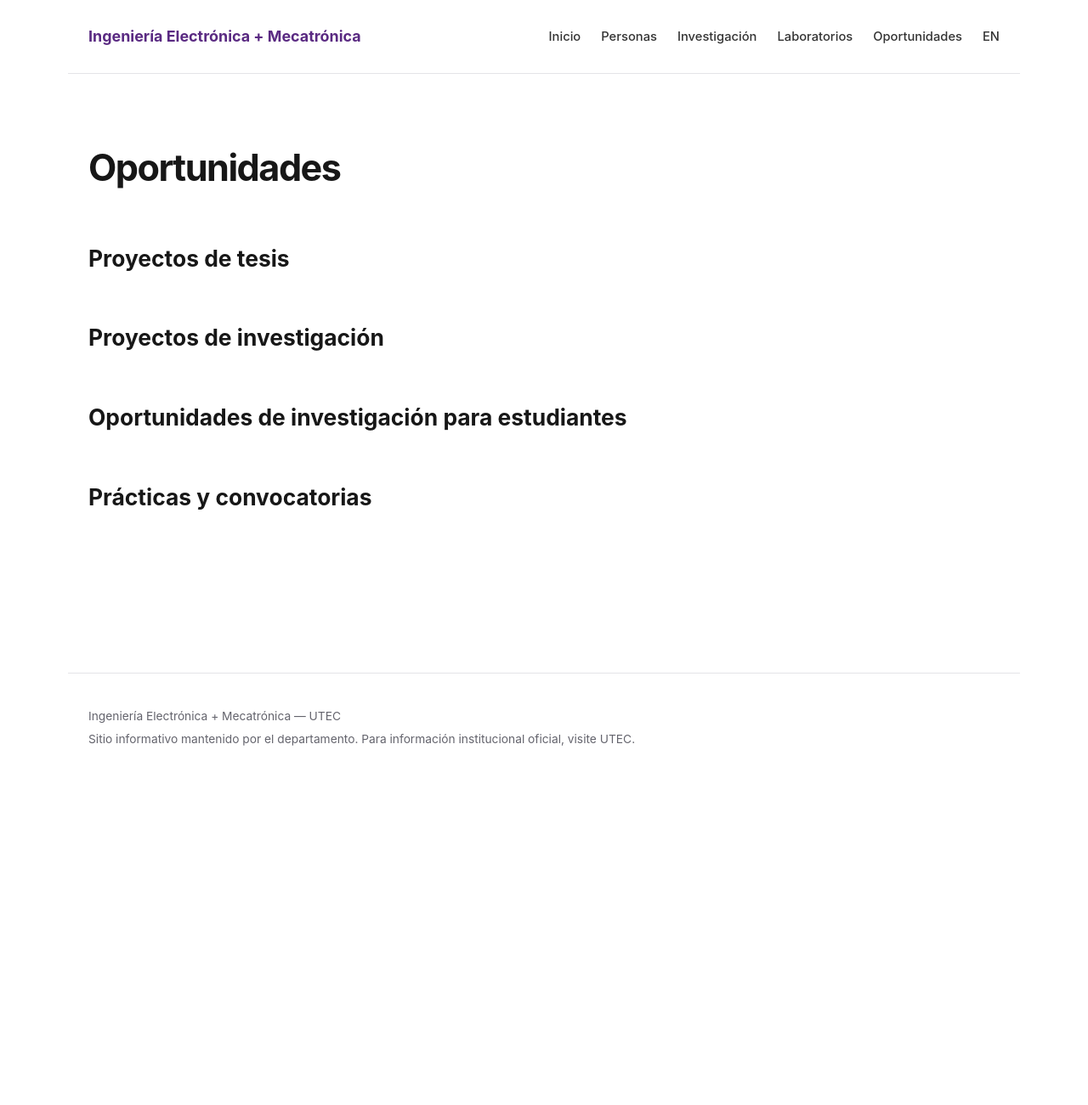
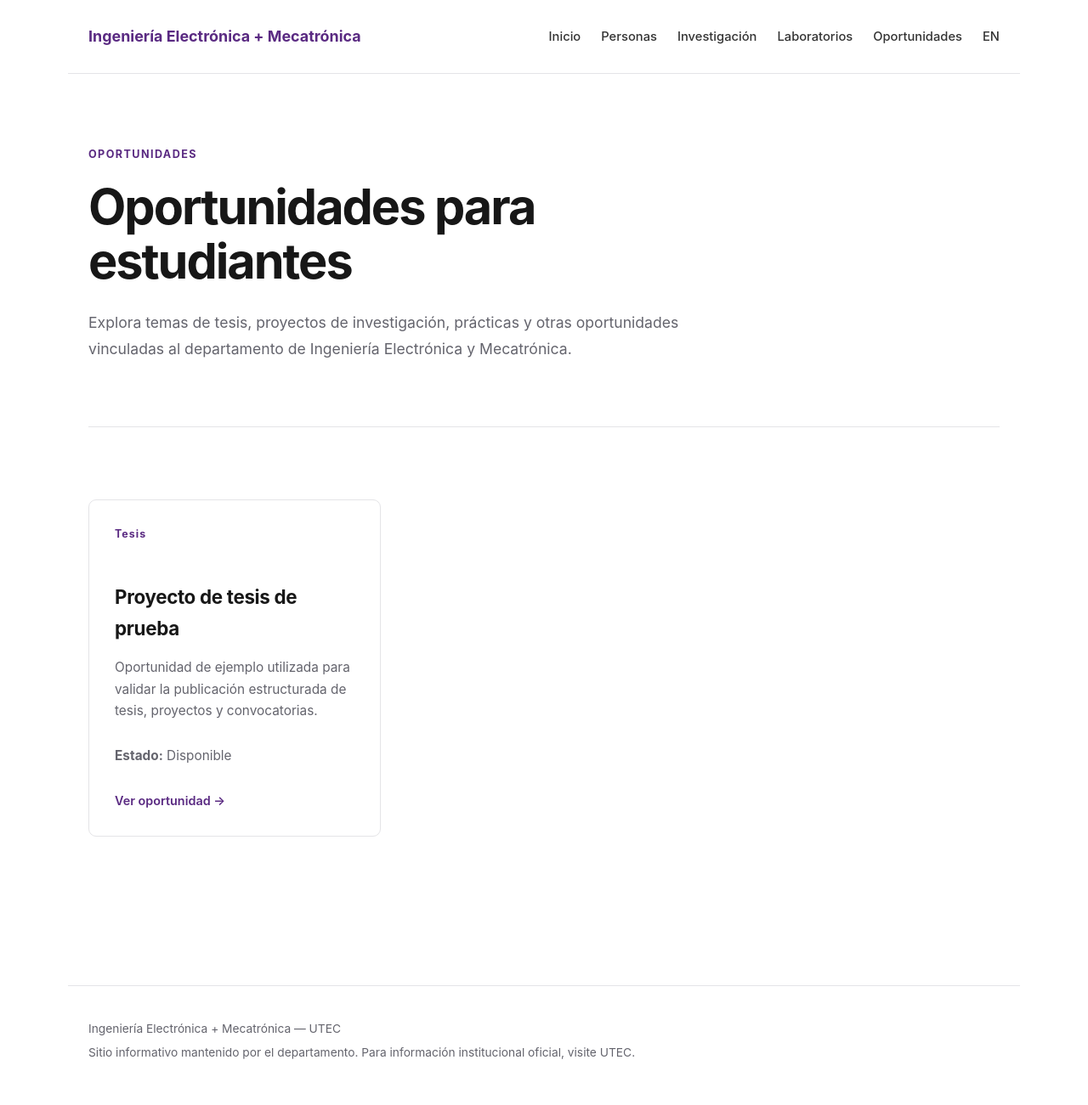
Before and after one commit to L30nardoSV/elmt-utec, a Jekyll site: the page built from opportunities.md, in a window 1280 px wide. Shown: the whole page at 85% size. Built offline with Jekyll 4.4.1, drawn with Linux system fonts in a browser that asks for light colours; before the commit the page ends 932 px from its top, so only the background shows below that.

Commit message:
Add structured opportunities content

```diff
--- a/_config.yml
+++ b/_config.yml
@@ -15,3 +15,6 @@ collections:
 
   laboratories:
     output: true
+
+  opportunities:
+    output: true
--- /dev/null
+++ b/_opportunities/test-thesis.es.md
@@ -0,0 +1,22 @@
+---
+layout: opportunity
+title: Proyecto de tesis de prueba
+lang: es
+order: 99
+permalink: /opportunities/test-thesis/
+
+type: Tesis
+status: Disponible
+
+description: >
+  Oportunidad de ejemplo utilizada para validar la publicación
+  estructurada de tesis, proyectos y convocatorias.
+
+faculty: Profesor de prueba
+deadline: Abierta
+
+requirements:
+  - Interés en sistemas embebidos
+  - Conocimientos básicos de programación
+  - Disponibilidad para desarrollar un proyecto experimental
+---
--- a/opportunities.md
+++ b/opportunities.md
@@ -5,12 +5,65 @@ lang: es
 permalink: /opportunities/
 ---
 
-# Oportunidades
+<section class="page-intro">
 
-## Proyectos de tesis
+  <p class="section-kicker">Oportunidades</p>
 
-## Proyectos de investigación
+  <h1>
+    Oportunidades para estudiantes
+  </h1>
 
-## Oportunidades de investigación para estudiantes
+  <p class="page-lead">
+    Explora temas de tesis, proyectos de investigación,
+    prácticas y otras oportunidades vinculadas al departamento
+    de Ingeniería Electrónica y Mecatrónica.
+  </p>
 
-## Prácticas y convocatorias
+</section>
+
+
+<section class="section">
+
+  <div class="feature-grid">
+
+    {% assign opportunities_es = site.opportunities
+      | where: "lang", "es"
+      | sort: "order" %}
+
+    {% for opportunity in opportunities_es %}
+
+    <a class="feature-card"
+       href="{{ opportunity.url | relative_url }}">
+
+      {% if opportunity.type %}
+      <span class="feature-number">
+        {{ opportunity.type }}
+      </span>
+      {% endif %}
+
+      <h3>{{ opportunity.title }}</h3>
+
+      {% if opportunity.description %}
+      <p>
+        {{ opportunity.description }}
+      </p>
+      {% endif %}
+
+      {% if opportunity.status %}
+      <p>
+        <strong>Estado:</strong>
+        {{ opportunity.status }}
+      </p>
+      {% endif %}
+
+      <span class="card-link">
+        Ver oportunidad →
+      </span>
+
+    </a>
+
+    {% endfor %}
+
+  </div>
+
+</section>
```
Also changed, not shown: _layouts/opportunity.html (added, +116 -0 lines).
